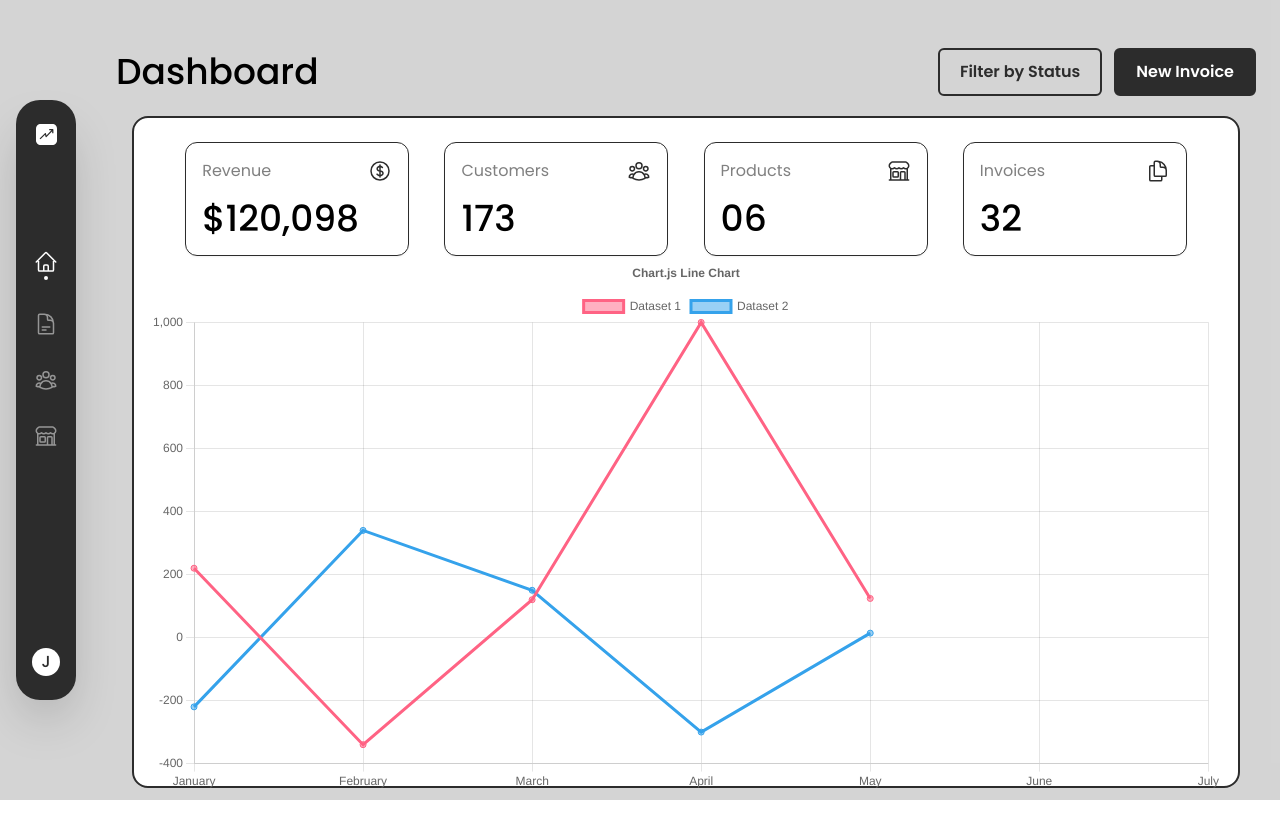
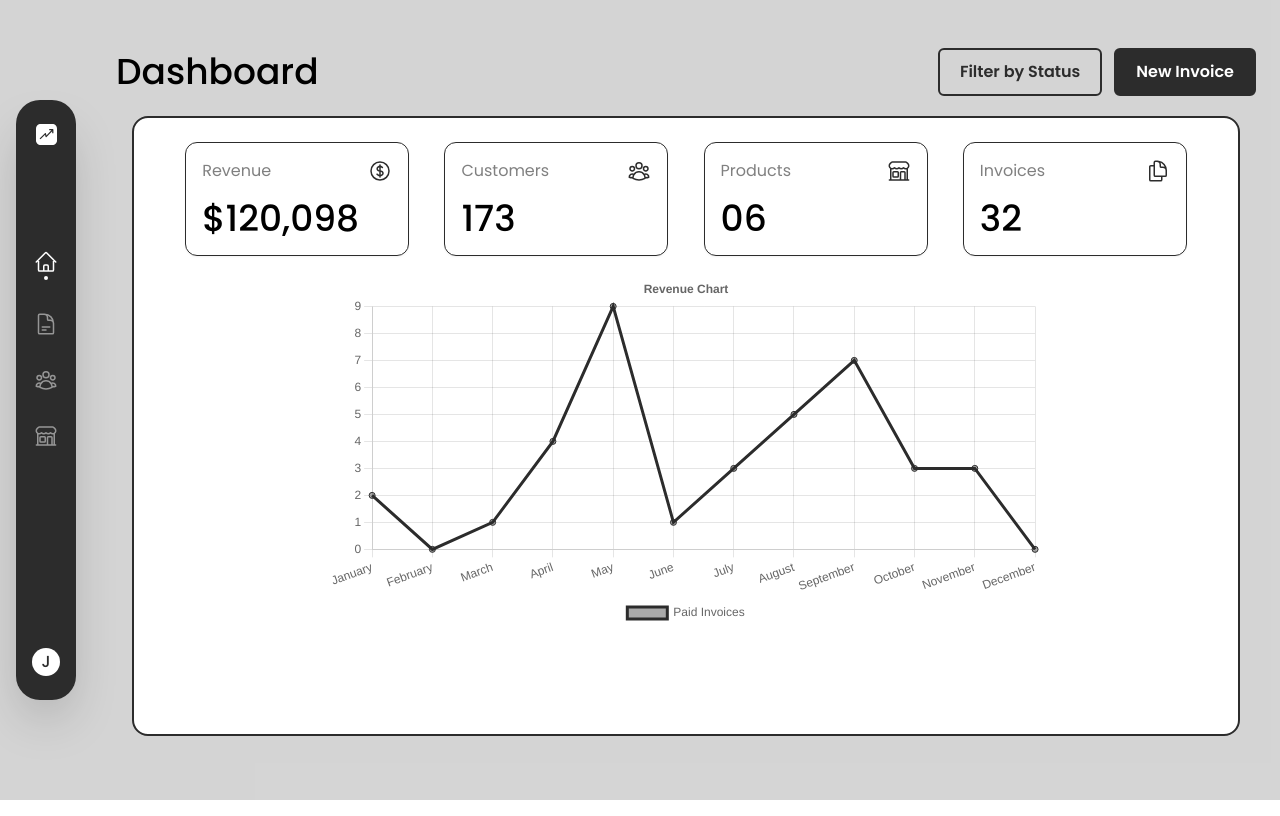
Before and after one commit to n53337/minvoicer, a React (Vite) app: page /dashboard in a window 1280 px wide. Built offline with nearby package versions, Linux system fonts and the light colour scheme.

Commit message:
chart component

```diff
--- a/src/components/Dashboard/Chart.jsx
+++ b/src/components/Dashboard/Chart.jsx
@@ -24,38 +24,47 @@ const options = {
   responsive: true,
   plugins: {
     legend: {
-      position: "top",
+      position: "bottom",
     },
     title: {
       display: true,
-      text: "Chart.js Line Chart",
+      text: "Revenue Chart",
     },
   },
 };
 
-const labels = ["January", "February", "March", "April", "May", "June", "July"];
+const labels = [
+  "January",
+  "February",
+  "March",
+  "April",
+  "May",
+  "June",
+  "July",
+  "August",
+  "September",
+  "October",
+  "November",
+  "December",
+];
 
+// Dummy Data
 const data = {
   labels,
   datasets: [
     {
-      label: "Dataset 1",
-      data: [220, -340, 120, 1000, 124],
-      borderColor: "rgb(255, 99, 132)",
-      backgroundColor: "rgba(255, 99, 132, 0.5)",
-    },
-    {
-      label: "Dataset 2",
-      data: [-220, 340, 150, -300, 14],
-      borderColor: "rgb(53, 162, 235)",
-      backgroundColor: "rgba(53, 162, 235, 0.5)",
+      label: "Paid Invoices",
+      data: [2, 0, 1, 4, 9, 1, 3, 5, 7, 3, 3, 0],
+      borderColor: "rgba(44, 44, 44, 1)",
+      backgroundColor: "rgba(44, 44, 44, 0.4)",
     },
   ],
+  maintainAspectRatio: false,
 };
 
 const Chart = () => {
   return (
-    <div>
+    <div className="w-2/3">
       <Line options={options} data={data} />
     </div>
   );
--- a/src/pages/dashboard/Dashboard.jsx
+++ b/src/pages/dashboard/Dashboard.jsx
@@ -12,8 +12,8 @@ const Dashboard = () => {
   return (
     <main className="min-w-full h-screen">
       <AppSkeleton title="Dashboard" utils>
-        <div className="f-col py-6">
-          <div className="f-evenly gap-y-4 flex-wrap ">
+        <div className="w-full h-full f-col py-6 gap-8 md:gap-4 ">
+          <div className="f-evenly gap-y-4 flex-wrap">
             <Card
               label="Revenue"
               value="$120,098"
@@ -37,7 +37,8 @@ const Dashboard = () => {
               icon={<DocumentDuplicateIcon className="w-4 md:w-6 text-brown" />}
             />
           </div>
-          <div>
+
+          <div className="f-center">
             <Chart />
           </div>
         </div>
```
